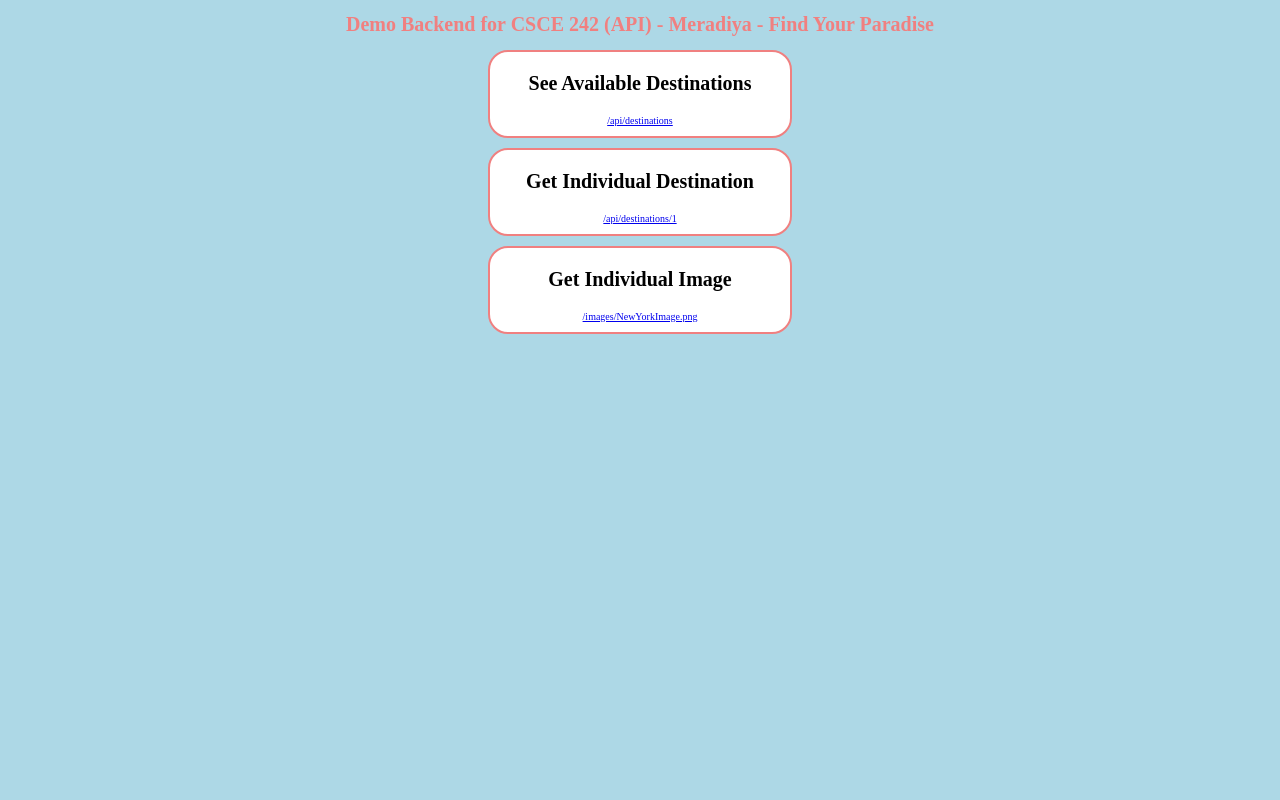
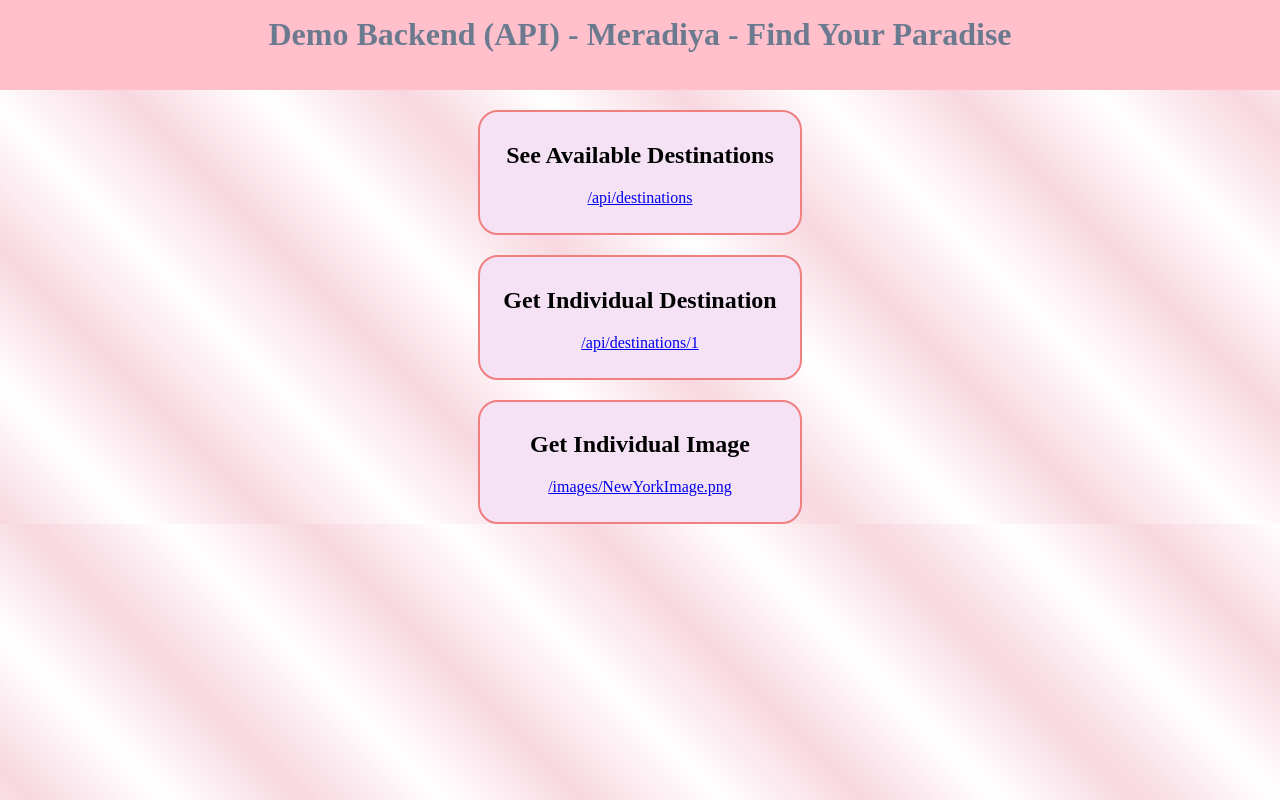
Before and after one commit to Murewa08/csce_242_demo_backend, a website: page public/index.html in a window 1280 px wide. Drawn offline with Linux system fonts and the light colour scheme.

Commit message:
Updated color theme of render website

```diff
--- a/public/index.html
+++ b/public/index.html
@@ -4,19 +4,21 @@
         <link rel="stylesheet" href="styles.css">
     </head>
     <body>
-        <h1>Demo Backend for CSCE 242 (API) - Meradiya - Find Your Paradise</h1>
+        <header>
+            <h1>Demo Backend (API) - Meradiya - Find Your Paradise</h1>
+        </header>
         <main>
             <div class="cards">
-                <h3>See Available Destinations</h3>
+                <h2>See Available Destinations</h2>
                 <p><a href="/api/destinations">/api/destinations</a></p>
             </div>
 
             <div class="cards">
-                <h3>Get Individual Destination</h3>
+                <h2>Get Individual Destination</h2>
                 <p><a href="/api/destinations/1">/api/destinations/1</a></p>
             </div>
             <div class="cards">
-                <h3>Get Individual Image</h3>
+                <h2>Get Individual Image</h2>
                 <p><a href="/images/NewYorkImage.png">/images/NewYorkImage.png</a></p>
             </div>
         </main>
--- a/public/styles.css
+++ b/public/styles.css
@@ -1,31 +1,35 @@
 body {
-    background: lightblue;
+    background:linear-gradient(45deg, #f8d7e0, white, #f8d7e0, white, #f8d7e0, white, #f8d7e0, white, #f8d7e0, white, #f8d7e0, white, #f8d7e0, white);
+    margin: 0px;
 }
 
-h1 {
-    color: lightcoral;
-    justify-self: center;
-    font-size: 20px;
+header {
+    background: pink;
+    color: #6B7A8F;
+    text-align: center;
+    margin-top: -20px;
+    padding: 15px;
 }
 
-h3 {
+h2 {
     justify-self: center;
-    font-size: 20px;
 }
 
 p {
     justify-self: center;
-    font-size: 10px;
+    color: #D3D7DD;
 }
 
-main {
+a:hover {
+    color: lightcoral;
+}
 
-}
 .cards {
-    background: white;
+    background: #F5E3F5;
     border-radius: 20px;
     width: 300px;
     border: 2px solid lightcoral;
     justify-self: center;
-    margin-top: 10px;
+    margin-top: 20px;
+    padding: 10px;
 }
```
